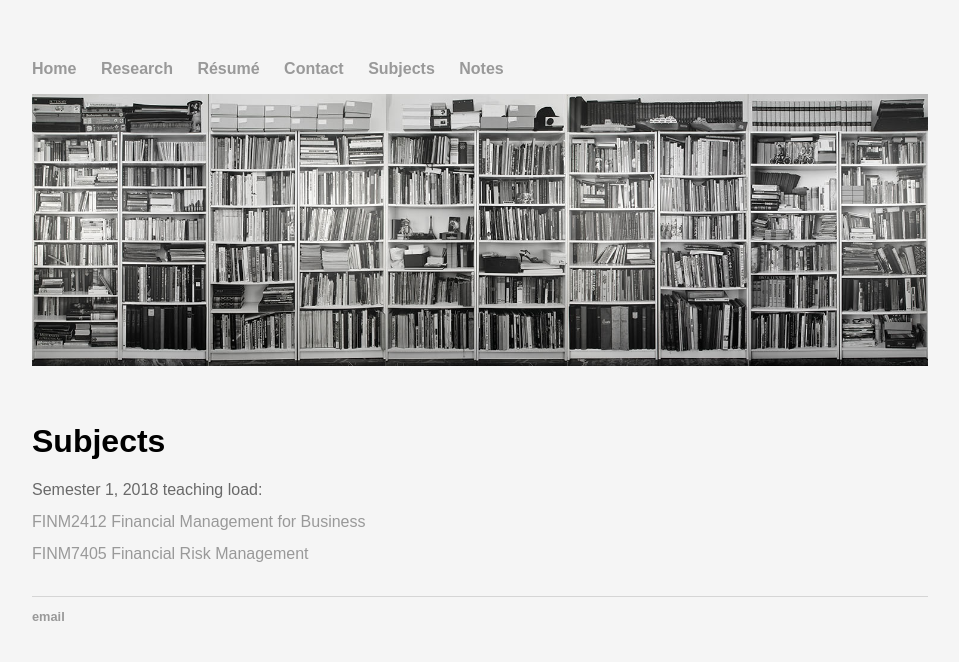
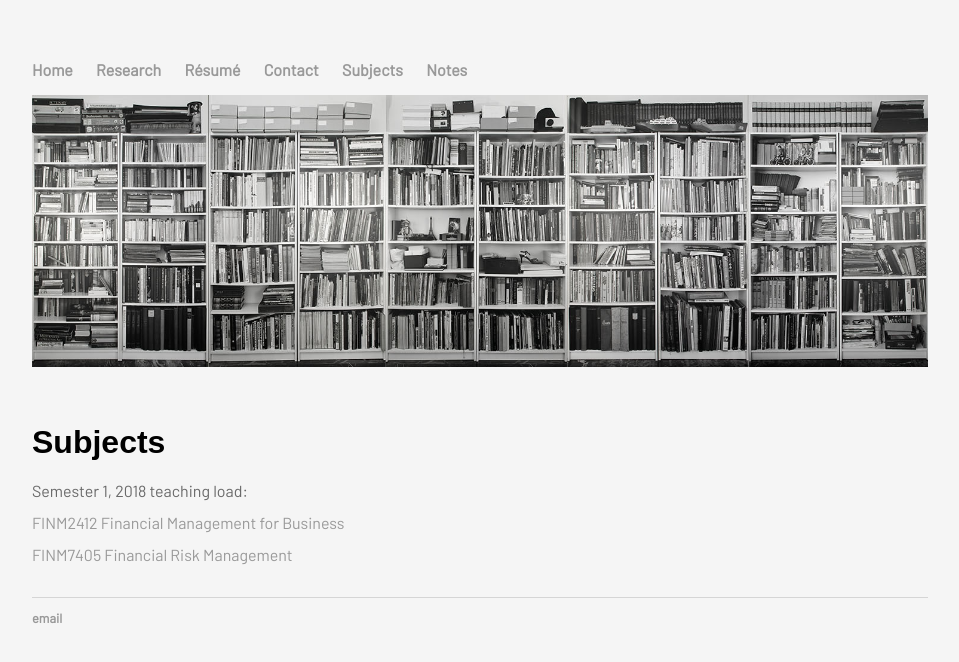
Before and after one commit to weiwangchun/weiwangchun.github.io, a Jekyll site: the page built from teaching/index.html, in a window 1280 px wide. Shown: the top 662 px of the page, without its empty margins (160-1119 px from the left). Built offline with Jekyll 4.4.1, drawn with Linux system fonts in a browser that asks for light colours; some web fonts are replaced.

Commit message:
Update default.html

```diff
--- a/_layouts/default.html
+++ b/_layouts/default.html
@@ -3,6 +3,7 @@
 		<head>
 			<title>{{ page.title }}</title>
 			<!-- link to main stylesheet -->
+			<link href="https://fonts.googleapis.com/css?family=Barlow|Carrois+Gothic+SC" rel="stylesheet">
 			<link rel="stylesheet" type="text/css" href="/css/main.css">
 			{% seo %}
 		</head>
```
